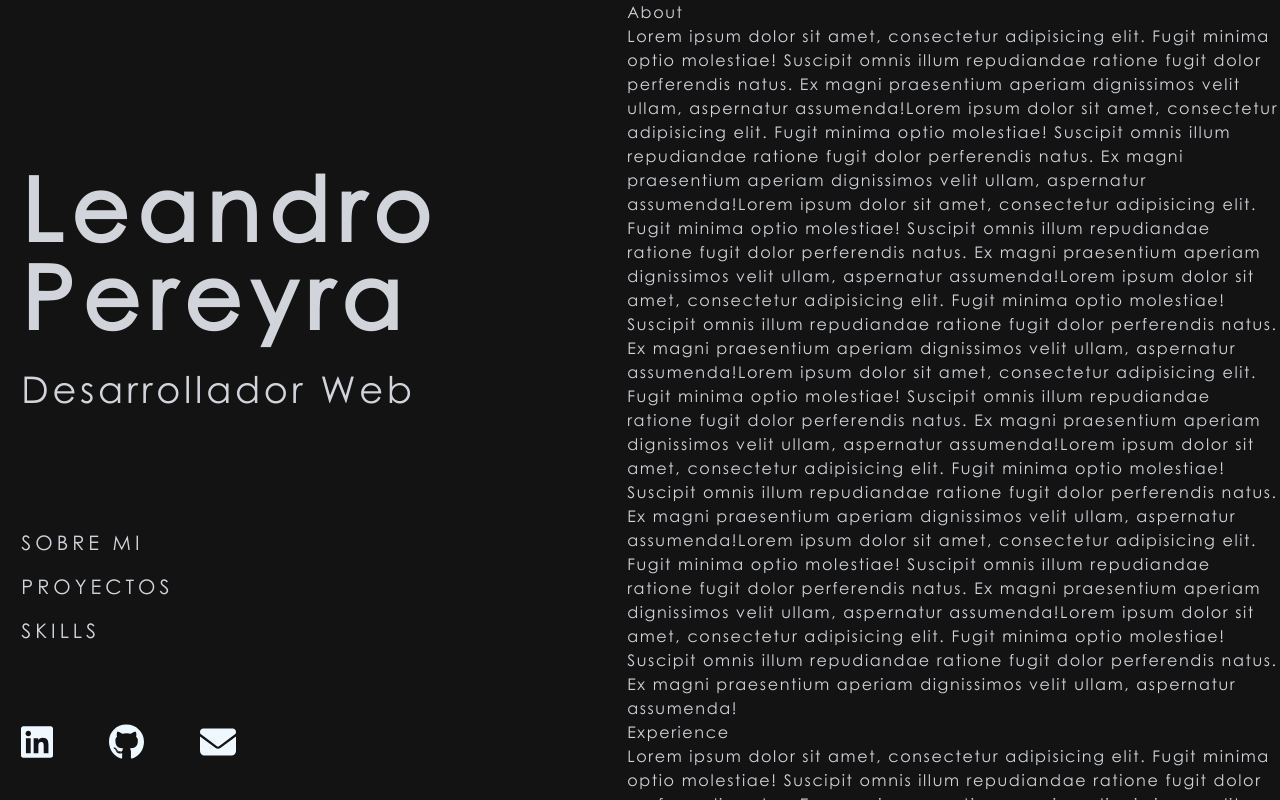
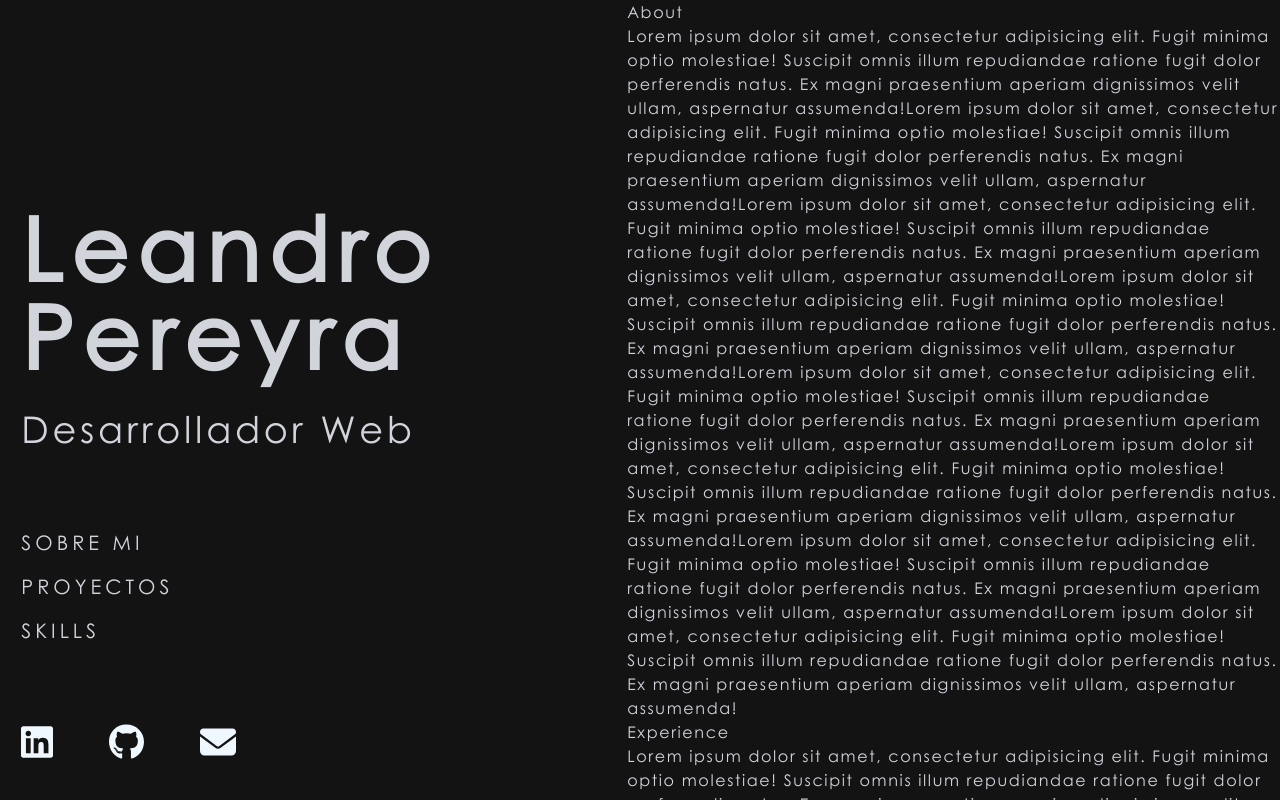
Before and after one commit to leandropereyradev/personal-web-vite, a React (Vite) app: page / in a window 1280 px wide. Built offline with nearby package versions, Linux system fonts and the light colour scheme.

Commit message:
Fix desktop style Header component

```diff
--- a/src/components/sidebar/Header.jsx
+++ b/src/components/sidebar/Header.jsx
@@ -1,6 +1,6 @@
 const Header = () => {
   return (
-    <header className="flex flex-col gap-4 pb-6 md:pb-10 md:gap-10 lg:gap-12 xl:gap-8 fullHD:gap-12">
+    <header className="flex flex-col gap-4 md:gap-10 lg:gap-12 xl:gap-8 fullHD:gap-12">
       <h1 className="font-bold text-6xl leading-tight md:text-8xl lg:text-[8.5rem] xl:text-[5.5rem] fullHD:text-9xl">
         Leandro <br />
         <span className="block">Pereyra</span>
```
